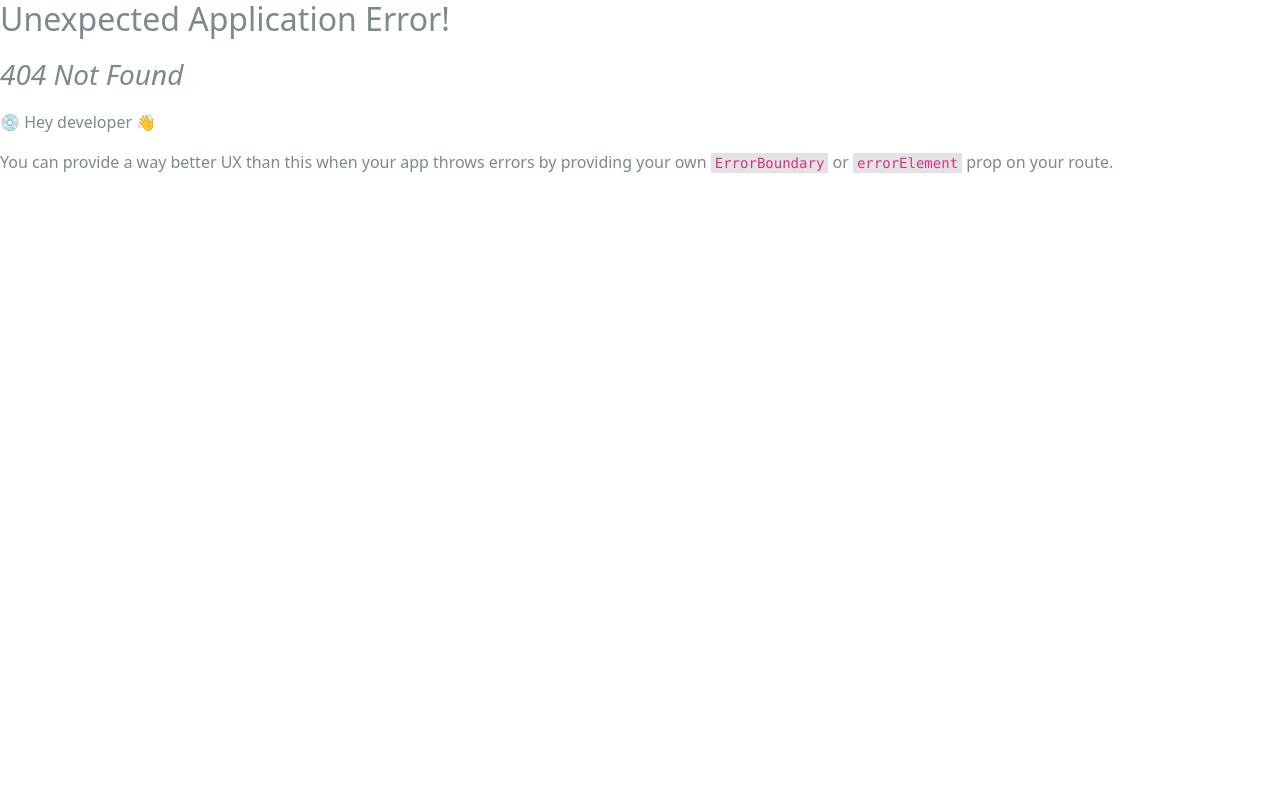
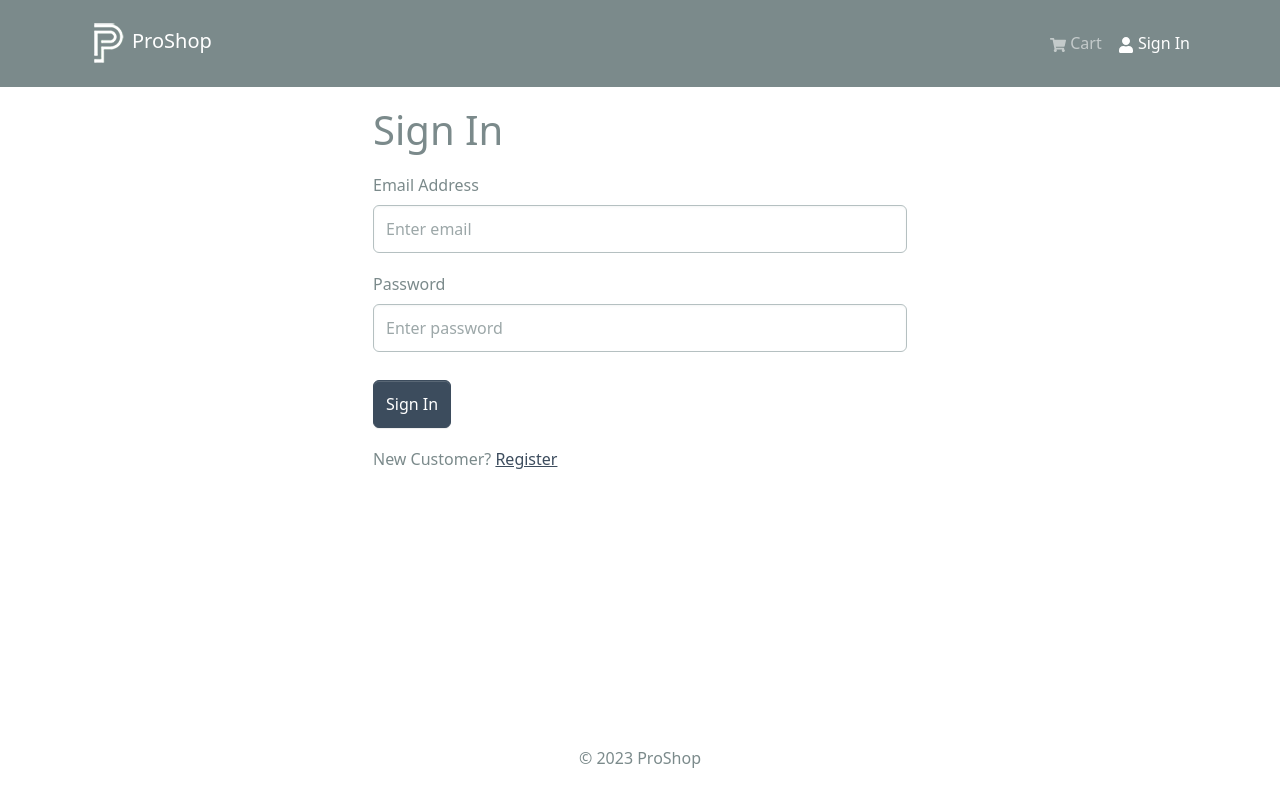
Before and after one commit to jadeli1720/pro-shop-v2, a React (Create React App) app in the folder frontend/: page /login in a window 1280 px wide. Before the commit this address had no page. Built offline with nearby package versions, Linux system fonts and the light colour scheme.

Commit message:
Set up form container that will hold the login and sign up page forms. created the login page base

```diff
--- /dev/null
+++ b/frontend/src/components/FormContainer.jsx
@@ -0,0 +1,15 @@
+import { Container, Row, Col } from 'react-bootstrap';
+
+const FormContainer = ({ children }) => {
+	return (
+		<Container>
+			<Row className='justify-content-md-center'>
+				<Col xs={12} md={6}>
+					{children}
+				</Col>
+			</Row>
+		</Container>
+	);
+};
+
+export default FormContainer;
--- a/frontend/src/index.js
+++ b/frontend/src/index.js
@@ -14,6 +14,7 @@
 import HomePage from './pages/HomePage';
 import ProductPage from './pages/ProductPage';
 import CartPage from './pages/CartPage';
+import LoginPage from './pages/LoginPage';
 
 const router = createBrowserRouter(
 	createRoutesFromElements(
@@ -22,6 +23,7 @@
 			<Route index={true} path='/' element={<HomePage />} />
 			<Route path='/product/:id' element={<ProductPage />} />
 			<Route path='/cart' element={<CartPage />} />
+			<Route path='/login' element={<LoginPage />} />
 		</Route>
 	)
 );
--- /dev/null
+++ b/frontend/src/pages/LoginPage.jsx
@@ -0,0 +1,53 @@
+import { useState } from 'react';
+import { Link } from 'react-router-dom';
+import { Form, Button, Row, Col } from 'react-bootstrap';
+import FormContainer from '../components/FormContainer';
+
+const LoginPage = () => {
+  const [email, setEmail] = useState('');
+  const [password, setPassword] = useState('');
+
+  const submitHandler = (e) => {
+    e.preventDefault();
+    console.log('submit');
+  };
+
+
+	return (
+		<FormContainer>
+			<h1>Sign In</h1>
+			<Form onSubmit={submitHandler}>
+				<Form.Group controlId='email' className='my-3'>
+					<Form.Label>Email Address</Form.Label>
+					<Form.Control
+						type='email'
+						placeholder='Enter email'
+						value={email}
+						onChange={(e) => setEmail(e.target.value)}
+					></Form.Control>
+				</Form.Group>
+				<Form.Group controlId='password' className='my-3'>
+					<Form.Label>Password</Form.Label>
+					<Form.Control
+						type='password'
+						placeholder='Enter password'
+						value={password}
+						onChange={(e) => setPassword(e.target.value)}
+					></Form.Control>
+				</Form.Group>
+
+        <Button type='submit' variant='primary' className='mt-2'>
+          Sign In
+        </Button>
+			</Form>
+
+      <Row className='py-3'>
+        <Col>
+          New Customer? <Link to='/register'>Register</Link>
+        </Col>
+      </Row>
+		</FormContainer>
+	);
+};
+
+export default LoginPage;
```
